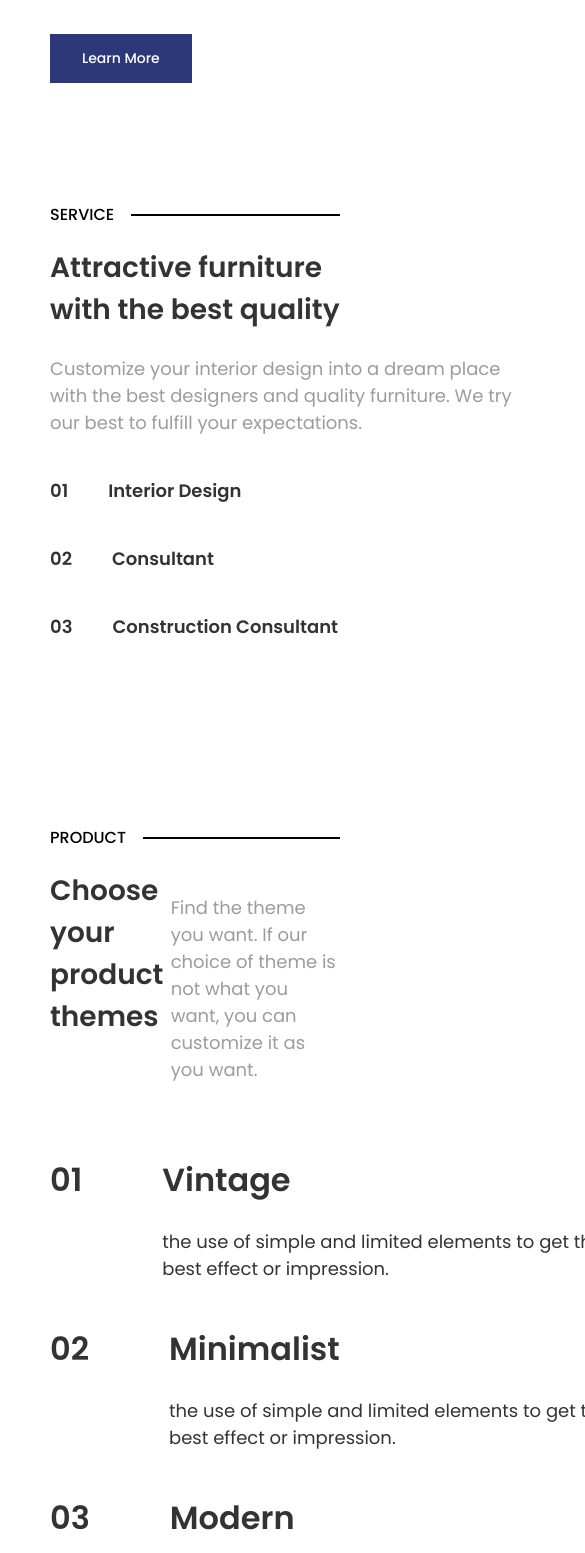
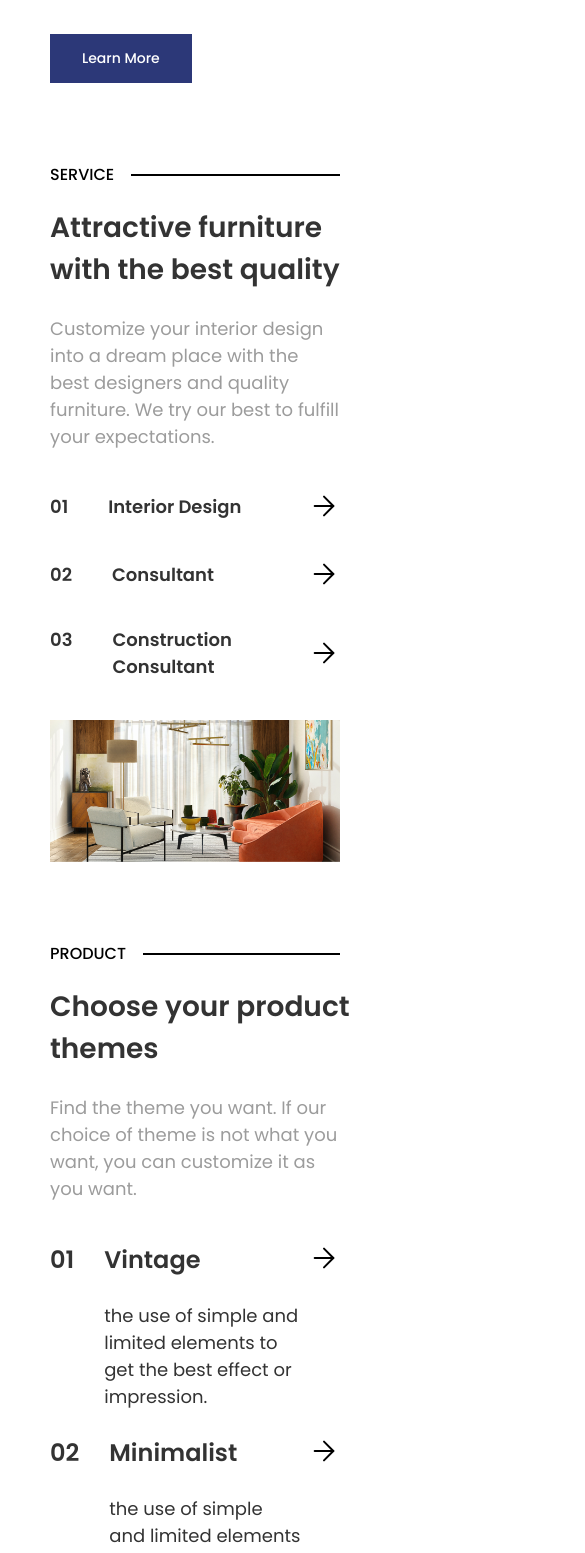
Before and after one commit to OksanaKuzich/dananz, a Next.js app: page / in a window 390 px wide. Shown: the part 1300-2853 px from the top of the page, 585 px wide, since content can reach past the window. Built offline with nearby package versions, Linux system fonts and the light colour scheme.

Commit message:
added responsive design for Home page

```diff
--- a/app/components/Card/Card.js
+++ b/app/components/Card/Card.js
@@ -34,7 +34,7 @@ const Card = ({
         </Link>
       </div>
       <div
-        className="absolute top-[27px] right-[-25px] xl:right-[116px] flex flex-row gap-[20px] items-center md:w-[276px] h-[90px] bg-white py-[17px] px-5 drop-shadow-[10px_10px_40px_rgba(0,0,0,0.05)]"
+        className="absolute top-[27px] right-[-25px] xl:right-[116px] flex flex-row gap-[20px] items-center md:w-[276px] h-[90px] bg-white py-[17px] px-[20px] drop-shadow-[10px_10px_40px_rgba(0,0,0,0.05)]"
         style={positionImage === "right" ? { left: "121px" } : {}}
       >
         <Image
--- a/app/components/Footer.js
+++ b/app/components/Footer.js
@@ -32,20 +32,20 @@ const footerData = [
 
 const Footer = () => {
   return (
-    <footer className="py-[80px]">
-      <div className="container flex flex-row justify-between">
+    <footer className="py-[40px] md:py-[80px]">
+      <div className="container flex flex-col md:flex-row justify-between gap-[30px] md:gap-0">
         <div>
-          <Link href="/">
+          <Link href="/" className="block mb-[20px] md:mb-0">
             <Image src={logo} alt="Logo" />
           </Link>
-          <p className="text-[36px]/[1.69] font-semibold max-w-[480px]">
+          <p className="text-28 md:text-36/[1.69] font-semibold max-w-[480px]">
             One of the best furniture agency
           </p>
         </div>
-        <div className="flex flex-col items-end max-w-[440px]">
+        <div className="flex flex-col items-start md:items-end max-w-[440px]">
           <div>
             <p className="flex flex-row items-center gap-[10px] mb-[8px]">
-              <span className="block w-[14px] h-[14px] bg-black-50 rounded-50"></span>
+              <span className="block w-[14px] h-[14px] bg-black-50 rounded-50 flex-shrink-0"></span>
               Enter your email to get the laterst news
             </p>
             <label className="relative">
--- a/app/components/Header.js
+++ b/app/components/Header.js
@@ -10,11 +10,11 @@ const Header = () => {
 
   return (
     <header>
-      <div className="container flex flex-row lg:flex-col xl:flex-row items-center justify-between content-between 2xl:content-start gap-[15px] xl:gap-0 py-[20px] xl:py-[42px] flex-wrap">
+      <div className="container flex flex-row lg:flex-col xl:flex-row items-center justify-between content-between 2xl:content-start gap-[15px] xl:gap-0 py-[20px] xl:py-[42px] flex-wrap xl:flex-nowrap">
         <Link href="/" className="mr-auto">
           <Image src={logo} alt="Logo" />
         </Link>
-        <nav className="hidden lg:block w-full">
+        <nav className="hidden lg:block w-full xl:w-auto">
           <ul className="flex items-center justify-between xl:gap-[72px] text-black-50 text-16">
             <li>
               <Link href="/" className={pathname == "/" ? "font-semibold" : ""}>
--- a/app/components/Title/Title.js
+++ b/app/components/Title/Title.js
@@ -4,7 +4,7 @@ const Title = ({
   titWidth = "100%",
   subtitle = false,
   subWidth = "100%",
-  direction = "column",
+  direction = "col",
 }) => {
   return (
     <div>
@@ -13,9 +13,10 @@ const Title = ({
         <div className="w-[530px] h-[2px] bg-black-100"></div>
       </div>
       <div
-        className="flex"
+        className={`flex ${(direction = "row"
+          ? "flex-col lg:flex-" + direction
+          : direction)}`}
         style={{
-          flexDirection: direction,
           justifyContent: (direction = "row" ? "space-between" : "flex-start"),
         }}
       >
@@ -28,7 +29,10 @@ const Title = ({
           </h2>
         )}
         {subtitle && (
-          <p className="mt-[24px]" style={{ width: subWidth }}>
+          <p
+            className={`mt-[24px] ${subWidth ? "w-full " + subWidth : "100%"}`}
+            // style={{ width: subWidth }}
+          >
             {subtitle}
           </p>
         )}
--- a/app/components/blocks/Banner/Banner.js
+++ b/app/components/blocks/Banner/Banner.js
@@ -3,12 +3,12 @@ import Link from "next/link";
 
 const Banner = () => {
   return (
-    <section className="py-[80px] bg-primary-100">
-      <div className="container flex flex-row justify-between">
-        <h2 className="w-[613px] text-[36px]/[1.69] font-semibold text-white">
+    <section className="py-[40px] md:py-[80px] bg-primary-100">
+      <div className="container flex flex-col lg:flex-row justify-between gap-[30px] lg:gap-0">
+        <h2 className="max-w-[613px] text-28 md:text-36/[1.69] font-semibold text-white">
           Let's discuss making your interior like a dream place!
         </h2>
-        <div className="w-[432px]">
+        <div className="max-w-[432px]">
           <p className="text-grayLight mb-[20px] leading-[1.61]">
             Contact us below to work together to build your amazing interior
           </p>
--- a/app/components/blocks/Material/Material.js
+++ b/app/components/blocks/Material/Material.js
@@ -7,30 +7,30 @@ import material3 from "../../../../public/material3.jpg";
 
 const Material = () => {
   return (
-    <section className="pt-[80px] pb-[167px]">
-      <div className="container flex flex-row">
-        <div className="pt-[50px]">
+    <section className="pt-[40px] md:pt-[80px] pb-[60px] md:pb-[167px]">
+      <div className="container flex flex-col xl:flex-row">
+        <div className="pt-0 xl:pt-[50px]">
           <Title
             name="Material"
             title="Choice of materials for quality furniture"
             titWidth="348px"
             subtitle="You can custom the material as desired. And our furniture uses the best materials and selected quality materials."
-            subWidth="497px"
+            subWidth="lg:w-[497px]"
           />
           <Link
             href="/contacts"
-            className="inline-block text-[14px] font-medium border-[1px] border-black-30 hover:bg-primary-90 transition-all text-black-50 hover:text-white py-[14px] px-[32px] mt-[23px]"
+            className="inline-block text-14 font-medium border-[1px] border-black-30 hover:bg-primary-90 transition-all text-black-50 hover:text-white py-[14px] px-[32px] mt-[23px]"
           >
             Contact Us
           </Link>
         </div>
-        <div className="flex flex-row">
+        <div className="flex flex-row mx-auto">
           <Image
             src={material1}
             alt="Parquet"
-            className="relative top-[100px] right-[40px]"
+            className="relative mt-[30px] md:mt-0 md:top-[100px] md:right-[40px]"
           />
-          <div>
+          <div className="hidden md:block">
             <Image src={material2} alt="Tile" className="mb-10" />
             <Image src={material3} alt="Stones" />
           </div>
--- a/app/components/blocks/Product/Product.js
+++ b/app/components/blocks/Product/Product.js
@@ -6,28 +6,28 @@ import arrow from "../../../../public/arrow-right.svg";
 
 const Product = () => {
   return (
-    <section className="py-[80px]">
+    <section className="py-[40px] md:py-[80px]">
       <div className="container">
         <Title
           name="PRODUCT"
           title="Choose your product themes"
           titWidth="337px"
           subtitle="Find the theme you want. If our choice of theme is not what you want, you can customize it as you want."
-          subWidth="473px"
+          subWidth="lg:w-[473px]"
           direction="row"
         />
-        <ul className="flex flex-col gap-[43px] w-full text-black-50 bg-white  text-[32px] font-semibold mt-[73px]">
+        <ul className="flex flex-col gap-[25px] md:gap-[43px] w-full text-black-50 bg-white text-24 md:text-32 font-semibold mt-[40px] md:mt-[73px]">
           {productsData.map(({ number, title, text, link }, idx) => (
             <li key={"prod" + idx}>
               <Link
                 href={link}
                 className="item flex flex-row justify-between items-start"
               >
-                <div className="flex flex-row">
-                  <p className="mr-[80px]">{number}</p>
+                <div className="flex flex-row pr-[5px] md:pr-0">
+                  <p className="mr-[30px] lg:mr-[80px]">{number}</p>
                   <div className="flex flex-col">
                     <p className="mb-[24px]">{title}</p>
-                    <p className="text-[18px] font-normal w-[470px]">{text}</p>
+                    <p className="text-18 font-normal max-w-[470px]">{text}</p>
                   </div>
                 </div>
                 <Image src={arrow} alt="Right arrow icon" />
--- a/app/components/blocks/Service/Service.js
+++ b/app/components/blocks/Service/Service.js
@@ -7,16 +7,16 @@ import servImg from "../../../../public/service.jpg";
 
 const Service = () => {
   return (
-    <section className="py-[80px]">
+    <section className="py-[40px] md:py-[80px]">
       <div className="container">
         <Title
           name="SERVICE"
           title="Attractive furniture with the best quality"
           subtitle="Customize your interior design into a dream place with the best designers and quality furniture. We try our best to fulfill your expectations."
-          subWidth="471px"
+          subWidth="lg:w-[471px]"
         />
-        <div className="relative">
-          <ul className="absolute top-[-50px] left-0 flex flex-col gap-[36px] w-[883px] text-black-50 font-semibold bg-white pr-10 pb-10">
+        <div className="relative mt-[40px] xl:mt-0">
+          <ul className="lg:absolute top-[-15px] xl:top-[-50px] left-0 flex flex-col gap-[36px] w-full  lg:w-[600px] xl:w-[883px] text-black-50 font-semibold bg-white lg:pr-10 pb-10">
             {serviceData.map(({ number, text }, idx) => (
               <li key={"serv" + idx}>
                 <Link
@@ -35,7 +35,7 @@ const Service = () => {
           <Image
             src={servImg}
             alt="The interior of the guest room"
-            className="mt-[88px] ml-[124px]"
+            className="lg:pl-[50px] xl:pl-0 xl:mt-[88px] xl:ml-[124px]"
           />
         </div>
       </div>
--- a/tailwind.config.js
+++ b/tailwind.config.js
@@ -20,6 +20,7 @@ module.exports = {
       20: "20px",
       24: "24px",
       28: "28px",
+      32: "32px",
       36: "36px",
       48: "48px",
       52: "52px",
```
